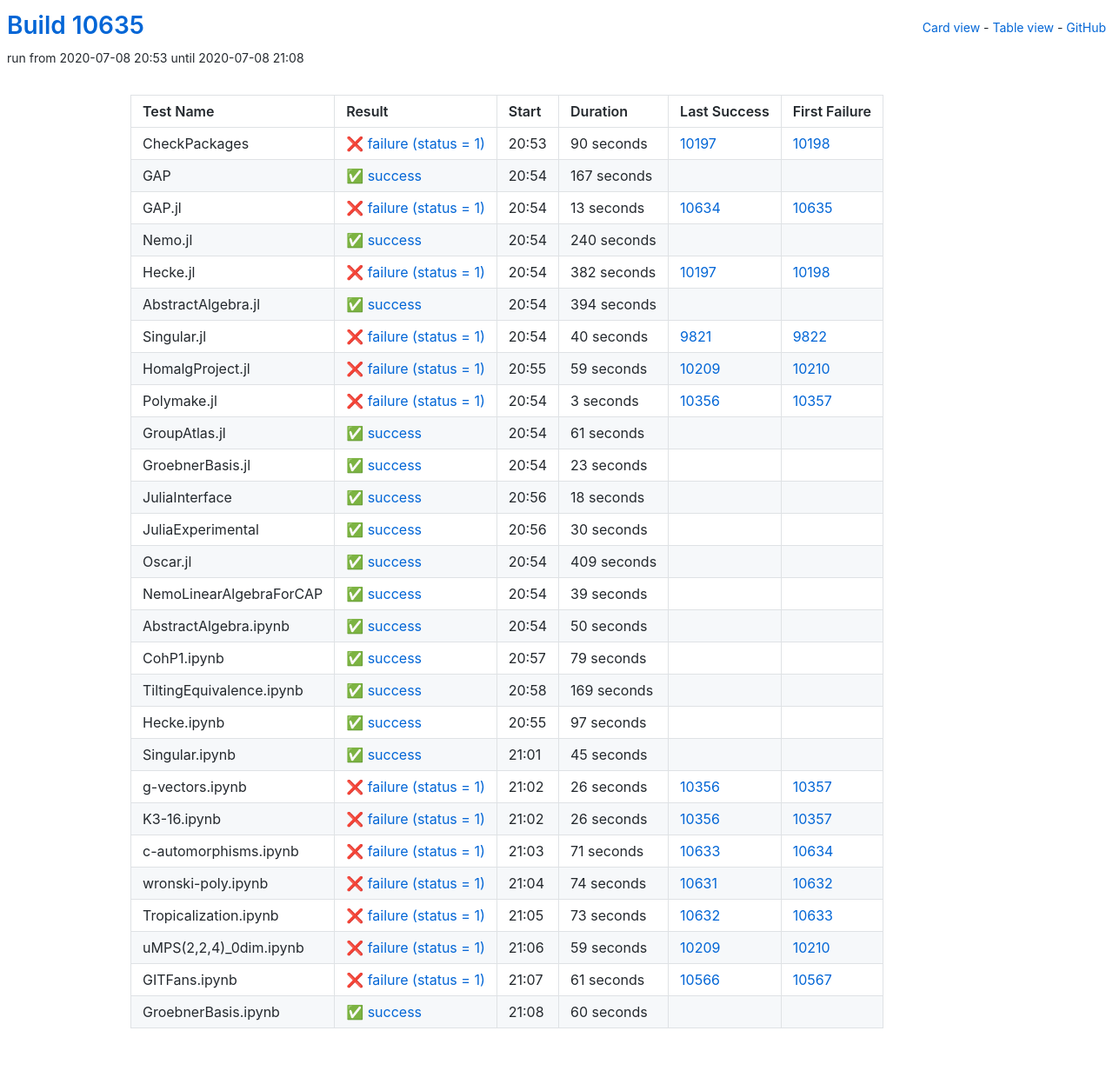
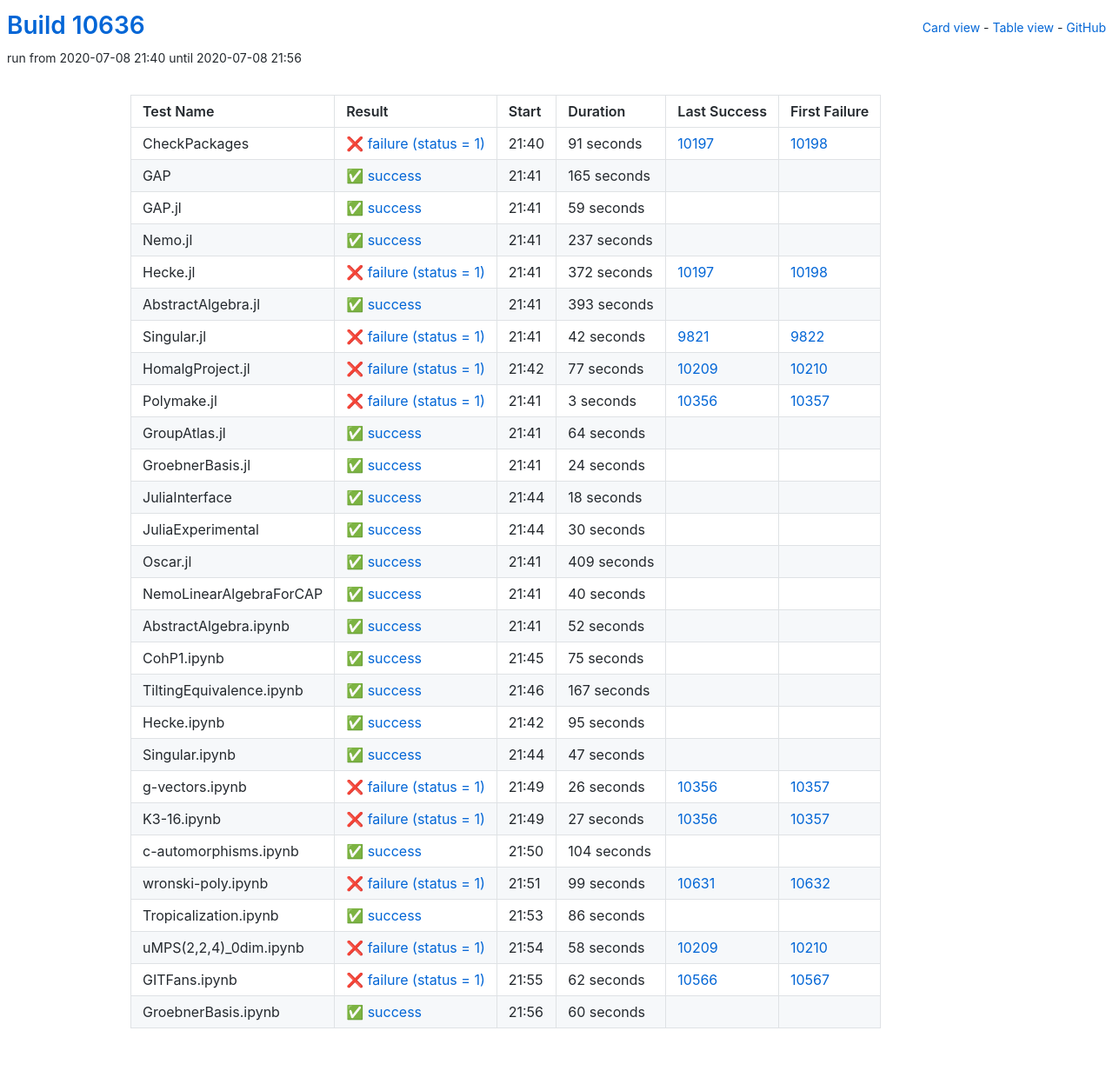
Before and after one commit to oscar-system/oscar-ci-status, a Jekyll site: the page built from table.html, in a window 1280 px wide. Shown: the whole page at 87% size. Built offline with Jekyll 4.4.1, drawn with Linux system fonts in a browser that asks for light colours.

Commit message:
Build #10636

```diff
--- a/_data/ci.yml
+++ b/_data/ci.yml
@@ -1,6 +1,6 @@
 ---
-build: 10635
-build_url: https://oscarci.mathematik.uni-kl.de/job/oscar/10635/
+build: 10636
+build_url: https://oscarci.mathematik.uni-kl.de/job/oscar/10636/
 job: oscar
 organization: oscar-system
 repo: oscar-ci-status
@@ -8,104 +8,104 @@
 tests:
 - name: CheckPackages
   id: checkpackages
-  log: https://oscarci.mathematik.uni-kl.de/job/oscar/10635/artifact/logs/build-10635/CheckPackages.log
-  start: 2020-07-08 20:53
+  log: https://oscarci.mathematik.uni-kl.de/job/oscar/10636/artifact/logs/build-10636/CheckPackages.log
+  start: 2020-07-08 21:40
   success: false
   exitcode: 1
   status: failure
-  duration: 90
+  duration: 91
   last_success: 10197
   last_success_url: https://oscarci.mathematik.uni-kl.de/job/oscar/10197/
   first_failure: 10198
   first_failure_url: https://oscarci.mathematik.uni-kl.de/job/oscar/10198/
 - name: GAP
   id: gap
-  log: https://oscarci.mathematik.uni-kl.de/job/oscar/10635/artifact/logs/build-10635/GAP.log
-  start: 2020-07-08 20:54
+  log: https://oscarci.mathematik.uni-kl.de/job/oscar/10636/artifact/logs/build-10636/GAP.log
+  start: 2020-07-08 21:41
   success: true
   exitcode: 0
   status: success
-  duration: 167
+  duration: 165
   last_success: false
   last_success_url:
   first_failure: false
   first_failure_url:
 - name: GAP.jl
   id: gap-jl
-  log: https://oscarci.mathematik.uni-kl.de/job/oscar/10635/artifact/logs/build-10635/GAP.jl.log
-  start: 2020-07-08 20:54
-  success: false
-  exitcode: 1
-  status: failure
-  duration: 13
-  last_success: 10634
-  last_success_url: https://oscarci.mathematik.uni-kl.de/job/oscar/10634/
-  first_failure: 10635
-  first_failure_url: https://oscarci.mathematik.uni-kl.de/job/oscar/10635/
-- name: Nemo.jl
-  id: nemo-jl
-  log: https://oscarci.mathematik.uni-kl.de/job/oscar/10635/artifact/logs/build-10635/Nemo.jl.log
-  start: 2020-07-08 20:54
+  log: https://oscarci.mathematik.uni-kl.de/job/oscar/10636/artifact/logs/build-10636/GAP.jl.log
+  start: 2020-07-08 21:41
   success: true
   exitcode: 0
   status: success
-  duration: 240
+  duration: 59
+  last_success: false
+  last_success_url:
+  first_failure: false
+  first_failure_url:
+- name: Nemo.jl
+  id: nemo-jl
+  log: https://oscarci.mathematik.uni-kl.de/job/oscar/10636/artifact/logs/build-10636/Nemo.jl.log
+  start: 2020-07-08 21:41
+  success: true
+  exitcode: 0
+  status: success
+  duration: 237
   last_success: false
   last_success_url:
   first_failure: false
   first_failure_url:
 - name: Hecke.jl
   id: hecke-jl
-  log: https://oscarci.mathematik.uni-kl.de/job/oscar/10635/artifact/logs/build-10635/Hecke.jl.log
-  start: 2020-07-08 20:54
+  log: https://oscarci.mathematik.uni-kl.de/job/oscar/10636/artifact/logs/build-10636/Hecke.jl.log
+  start: 2020-07-08 21:41
   success: false
   exitcode: 1
   status: failure
-  duration: 382
+  duration: 372
   last_success: 10197
   last_success_url: https://oscarci.mathematik.uni-kl.de/job/oscar/10197/
   first_failure: 10198
   first_failure_url: https://oscarci.mathematik.uni-kl.de/job/oscar/10198/
 - name: AbstractAlgebra.jl
   id: abstractalgebra-jl
-  log: https://oscarci.mathematik.uni-kl.de/job/oscar/10635/artifact/logs/build-10635/AbstractAlgebra.jl.log
-  start: 2020-07-08 20:54
+  log: https://oscarci.mathematik.uni-kl.de/job/oscar/10636/artifact/logs/build-10636/AbstractAlgebra.jl.log
+  start: 2020-07-08 21:41
   success: true
   exitcode: 0
   status: success
-  duration: 394
+  duration: 393
   last_success: false
   last_success_url:
   first_failure: false
   first_failure_url:
 - name: Singular.jl
   id: singular-jl
-  log: https://oscarci.mathematik.uni-kl.de/job/oscar/10635/artifact/logs/build-10635/Singular.jl.log
-  start: 2020-07-08 20:54
+  log: https://oscarci.mathematik.uni-kl.de/job/oscar/10636/artifact/logs/build-10636/Singular.jl.log
+  start: 2020-07-08 21:41
   success: false
   exitcode: 1
   status: failure
-  duration: 40
+  duration: 42
   last_success: 9821
   last_success_url: https://oscarci.mathematik.uni-kl.de/job/oscar/9821/
   first_failure: 9822
   first_failure_url: https://oscarci.mathematik.uni-kl.de/job/oscar/9822/
 - name: HomalgProject.jl
   id: homalgproject-jl
-  log: https://oscarci.mathematik.uni-kl.de/job/oscar/10635/artifact/logs/build-10635/HomalgProject.jl.log
-  start: 2020-07-08 20:55
+  log: https://oscarci.mathematik.uni-kl.de/job/oscar/10636/artifact/logs/build-10636/HomalgProject.jl.log
+  start: 2020-07-08 21:42
   success: false
   exitcode: 1
   status: failure
-  duration: 59
+  duration: 77
   last_success: 10209
   last_success_url: https://oscarci.mathematik.uni-kl.de/job/oscar/10209/
   first_failure: 10210
   first_failure_url: https://oscarci.mathematik.uni-kl.de/job/oscar/10210/
 - name: Polymake.jl
   id: polymake-jl
-  log: https://oscarci.mathematik.uni-kl.de/job/oscar/10635/artifact/logs/build-10635/Polymake.jl.log
-  start: 2020-07-08 20:54
+  log: https://oscarci.mathematik.uni-kl.de/job/oscar/10636/artifact/logs/build-10636/Polymake.jl.log
+  start: 2020-07-08 21:41
   success: false
   exitcode: 1
   status: failure
@@ -116,32 +116,32 @@
   first_failure_url: https://oscarci.mathematik.uni-kl.de/job/oscar/10357/
 - name: GroupAtlas.jl
   id: groupatlas-jl
-  log: https://oscarci.mathematik.uni-kl.de/job/oscar/10635/artifact/logs/build-10635/GroupAtlas.jl.log
-  start: 2020-07-08 20:54
+  log: https://oscarci.mathematik.uni-kl.de/job/oscar/10636/artifact/logs/build-10636/GroupAtlas.jl.log
+  start: 2020-07-08 21:41
   success: true
   exitcode: 0
   status: success
-  duration: 61
+  duration: 64
   last_success: false
   last_success_url:
   first_failure: false
   first_failure_url:
 - name: GroebnerBasis.jl
   id: groebnerbasis-jl
-  log: https://oscarci.mathematik.uni-kl.de/job/oscar/10635/artifact/logs/build-10635/GroebnerBasis.jl.log
-  start: 2020-07-08 20:54
+  log: https://oscarci.mathematik.uni-kl.de/job/oscar/10636/artifact/logs/build-10636/GroebnerBasis.jl.log
+  start: 2020-07-08 21:41
   success: true
   exitcode: 0
   status: success
-  duration: 23
+  duration: 24
   last_success: false
   last_success_url:
   first_failure: false
   first_failure_url:
 - name: JuliaInterface
   id: juliainterface
-  log: https://oscarci.mathematik.uni-kl.de/job/oscar/10635/artifact/logs/build-10635/JuliaInterface.log
-  start: 2020-07-08 20:56
+  log: https://oscarci.mathematik.uni-kl.de/job/oscar/10636/artifact/logs/build-10636/JuliaInterface.log
+  start: 2020-07-08 21:44
   success: true
   exitcode: 0
   status: success
@@ -152,8 +152,8 @@
   first_failure_url:
 - name: JuliaExperimental
   id: juliaexperimental
-  log: https://oscarci.mathematik.uni-kl.de/job/oscar/10635/artifact/logs/build-10635/JuliaExperimental.log
-  start: 2020-07-08 20:56
+  log: https://oscarci.mathematik.uni-kl.de/job/oscar/10636/artifact/logs/build-10636/JuliaExperimental.log
+  start: 2020-07-08 21:44
   success: true
   exitcode: 0
   status: success
@@ -164,8 +164,8 @@
   first_failure_url:
 - name: Oscar.jl
   id: oscar-jl
-  log: https://oscarci.mathematik.uni-kl.de/job/oscar/10635/artifact/logs/build-10635/Oscar.jl.log
-  start: 2020-07-08 20:54
+  log: https://oscarci.mathematik.uni-kl.de/job/oscar/10636/artifact/logs/build-10636/Oscar.jl.log
+  start: 2020-07-08 21:41
   success: true
   exitcode: 0
   status: success
@@ -176,80 +176,80 @@
   first_failure_url:
 - name: NemoLinearAlgebraForCAP
   id: nemolinearalgebraforcap
-  log: https://oscarci.mathematik.uni-kl.de/job/oscar/10635/artifact/logs/build-10635/NemoLinearAlgebraForCAP.log
-  start: 2020-07-08 20:54
+  log: https://oscarci.mathematik.uni-kl.de/job/oscar/10636/artifact/logs/build-10636/NemoLinearAlgebraForCAP.log
+  start: 2020-07-08 21:41
   success: true
   exitcode: 0
   status: success
-  duration: 39
+  duration: 40
   last_success: false
   last_success_url:
   first_failure: false
   first_failure_url:
 - name: AbstractAlgebra.ipynb
   id: abstractalgebra-ipynb
-  log: https://oscarci.mathematik.uni-kl.de/job/oscar/10635/artifact/logs/build-10635/AbstractAlgebra.ipynb.log
-  start: 2020-07-08 20:54
+  log: https://oscarci.mathematik.uni-kl.de/job/oscar/10636/artifact/logs/build-10636/AbstractAlgebra.ipynb.log
+  start: 2020-07-08 21:41
   success: true
   exitcode: 0
   status: success
-  duration: 50
+  duration: 52
   last_success: false
   last_success_url:
   first_failure: false
   first_failure_url:
 - name: CohP1.ipynb
   id: cohp1-ipynb
-  log: https://oscarci.mathematik.uni-kl.de/job/oscar/10635/artifact/logs/build-10635/CohP1.ipynb.log
-  start: 2020-07-08 20:57
+  log: https://oscarci.mathematik.uni-kl.de/job/oscar/10636/artifact/logs/build-10636/CohP1.ipynb.log
+  start: 2020-07-08 21:45
   success: true
   exitcode: 0
   status: success
-  duration: 79
+  duration: 75
   last_success: false
   last_success_url:
   first_failure: false
   first_failure_url:
 - name: TiltingEquivalence.ipynb
   id: tiltingequivalence-ipynb
-  log: https://oscarci.mathematik.uni-kl.de/job/oscar/10635/artifact/logs/build-10635/TiltingEquivalence.ipynb.log
-  start: 2020-07-08 20:58
+  log: https://oscarci.mathematik.uni-kl.de/job/oscar/10636/artifact/logs/build-10636/TiltingEquivalence.ipynb.log
+  start: 2020-07-08 21:46
   success: true
   exitcode: 0
   status: success
-  duration: 169
+  duration: 167
   last_success: false
   last_success_url:
   first_failure: false
   first_failure_url:
 - name: Hecke.ipynb
   id: hecke-ipynb
-  log: https://oscarci.mathematik.uni-kl.de/job/oscar/10635/artifact/logs/build-10635/Hecke.ipynb.log
-  start: 2020-07-08 20:55
+  log: https://oscarci.mathematik.uni-kl.de/job/oscar/10636/artifact/logs/build-10636/Hecke.ipynb.log
+  start: 2020-07-08 21:42
   success: true
   exitcode: 0
   status: success
-  duration: 97
+  duration: 95
   last_success: false
   last_success_url:
   first_failure: false
   first_failure_url:
 - name: Singular.ipynb
   id: singular-ipynb
-  log: https://oscarci.mathematik.uni-kl.de/job/oscar/10635/artifact/logs/build-10635/Singular.ipynb.log
-  start: 2020-07-08 21:01
+  log: https://oscarci.mathematik.uni-kl.de/job/oscar/10636/artifact/logs/build-10636/Singular.ipynb.log
+  start: 2020-07-08 21:44
   success: true
   exitcode: 0
   status: success
-  duration: 45
+  duration: 47
   last_success: false
   last_success_url:
   first_failure: false
   first_failure_url:
 - name: g-vectors.ipynb
   id: g-vectors-ipynb
-  log: https://oscarci.mathematik.uni-kl.de/job/oscar/10635/artifact/logs/build-10635/g-vectors.ipynb.log
-  start: 2020-07-08 21:02
+  log: https://oscarci.mathematik.uni-kl.de/job/oscar/10636/artifact/logs/build-10636/g-vectors.ipynb.log
+  start: 2020-07-08 21:49
   success: false
   exitcode: 1
   status: failure
@@ -260,80 +260,80 @@
   first_failure_url: https://oscarci.mathematik.uni-kl.de/job/oscar/10357/
 - name: K3-16.ipynb
   id: k3-16-ipynb
-  log: https://oscarci.mathematik.uni-kl.de/job/oscar/10635/artifact/logs/build-10635/K3-16.ipynb.log
-  start: 2020-07-08 21:02
+  log: https://oscarci.mathematik.uni-kl.de/job/oscar/10636/artifact/logs/build-10636/K3-16.ipynb.log
+  start: 2020-07-08 21:49
   success: false
   exitcode: 1
   status: failure
-  duration: 26
+  duration: 27
   last_success: 10356
   last_success_url: https://oscarci.mathematik.uni-kl.de/job/oscar/10356/
   first_failure: 10357
   first_failure_url: https://oscarci.mathematik.uni-kl.de/job/oscar/10357/
 - name: c-automorphisms.ipynb
   id: c-automorphisms-ipynb
-  log: https://oscarci.mathematik.uni-kl.de/job/oscar/10635/artifact/logs/build-10635/c-automorphisms.ipynb.log
-  start: 2020-07-08 21:03
+  log: https://oscarci.mathematik.uni-kl.de/job/oscar/10636/artifact/logs/build-10636/c-automorphisms.ipynb.log
+  start: 2020-07-08 21:50
+  success: true
+  exitcode: 0
+  status: success
+  duration: 104
+  last_success: false
+  last_success_url:
+  first_failure: false
+  first_failure_url:
+- name: wronski-poly.ipynb
+  id: wronski-poly-ipynb
+  log: https://oscarci.mathematik.uni-kl.de/job/oscar/10636/artifact/logs/build-10636/wronski-poly.ipynb.log
+  start: 2020-07-08 21:51
   success: false
   exitcode: 1
   status: failure
-  duration: 71
-  last_success: 10633
-  last_success_url: https://oscarci.mathematik.uni-kl.de/job/oscar/10633/
-  first_failure: 10634
-  first_failure_url: https://oscarci.mathematik.uni-kl.de/job/oscar/10634/
-- name: wronski-poly.ipynb
-  id: wronski-poly-ipynb
-  log: https://oscarci.mathematik.uni-kl.de/job/oscar/10635/artifact/logs/build-10635/wronski-poly.ipynb.log
-  start: 2020-07-08 21:04
-  success: false
-  exitcode: 1
-  status: failure
-  duration: 74
+  duration: 99
   last_success: 10631
   last_success_url: https://oscarci.mathematik.uni-kl.de/job/oscar/10631/
   first_failure: 10632
   first_failure_url: https://oscarci.mathematik.uni-kl.de/job/oscar/10632/
 - name: Tropicalization.ipynb
   id: tropicalization-ipynb
-  log: https://oscarci.mathematik.uni-kl.de/job/oscar/10635/artifact/logs/build-10635/Tropicalization.ipynb.log
-  start: 2020-07-08 21:05
+  log: https://oscarci.mathematik.uni-kl.de/job/oscar/10636/artifact/logs/build-10636/Tropicalization.ipynb.log
+  start: 2020-07-08 21:53
+  success: true
+  exitcode: 0
+  status: success
+  duration: 86
+  last_success: false
+  last_success_url:
+  first_failure: false
+  first_failure_url:
+- name: uMPS(2,2,4)_0dim.ipynb
+  id: umps-2-2-4-0dim-ipynb
+  log: https://oscarci.mathematik.uni-kl.de/job/oscar/10636/artifact/logs/build-10636/uMPS-2-2-4-_0dim.ipynb.log
+  start: 2020-07-08 21:54
   success: false
   exitcode: 1
   status: failure
-  duration: 73
-  last_success: 10632
-  last_success_url: https://oscarci.mathematik.uni-kl.de/job/oscar/10632/
-  first_failure: 10633
-  first_failure_url: https://oscarci.mathematik.uni-kl.de/job/oscar/10633/
-- name: uMPS(2,2,4)_0dim.ipynb
-  id: umps-2-2-4-0dim-ipynb
-  log: https://oscarci.mathematik.uni-kl.de/job/oscar/10635/artifact/logs/build-10635/uMPS-2-2-4-_0dim.ipynb.log
-  start: 2020-07-08 21:06
-  success: false
-  exitcode: 1
-  status: failure
-  duration: 59
+  duration: 58
   last_success: 10209
   last_success_url: https://oscarci.mathematik.uni-kl.de/job/oscar/10209/
   first_failure: 10210
   first_failure_url: https://oscarci.mathematik.uni-kl.de/job/oscar/10210/
 - name: GITFans.ipynb
   id: gitfans-ipynb
-  log: https://oscarci.mathematik.uni-kl.de/job/oscar/10635/artifact/logs/build-10635/GITFans.ipynb.log
-  start: 2020-07-08 21:07
+  log: https://oscarci.mathematik.uni-kl.de/job/oscar/10636/artifact/logs/build-10636/GITFans.ipynb.log
+  start: 2020-07-08 21:55
   success: false
   exitcode: 1
   status: failure
-  duration: 61
+  duration: 62
   last_success: 10566
   last_success_url: https://oscarci.mathematik.uni-kl.de/job/oscar/10566/
   first_failure: 10567
   first_failure_url: https://oscarci.mathematik.uni-kl.de/job/oscar/10567/
 - name: GroebnerBasis.ipynb
   id: groebnerbasis-ipynb
-  log: https://oscarci.mathematik.uni-kl.de/job/oscar/10635/artifact/logs/build-10635/GroebnerBasis.ipynb.log
-  start: 2020-07-08 21:08
+  log: https://oscarci.mathematik.uni-kl.de/job/oscar/10636/artifact/logs/build-10636/GroebnerBasis.ipynb.log
+  start: 2020-07-08 21:56
   success: true
   exitcode: 0
   status: success
```
Also changed, not shown: README.md.
